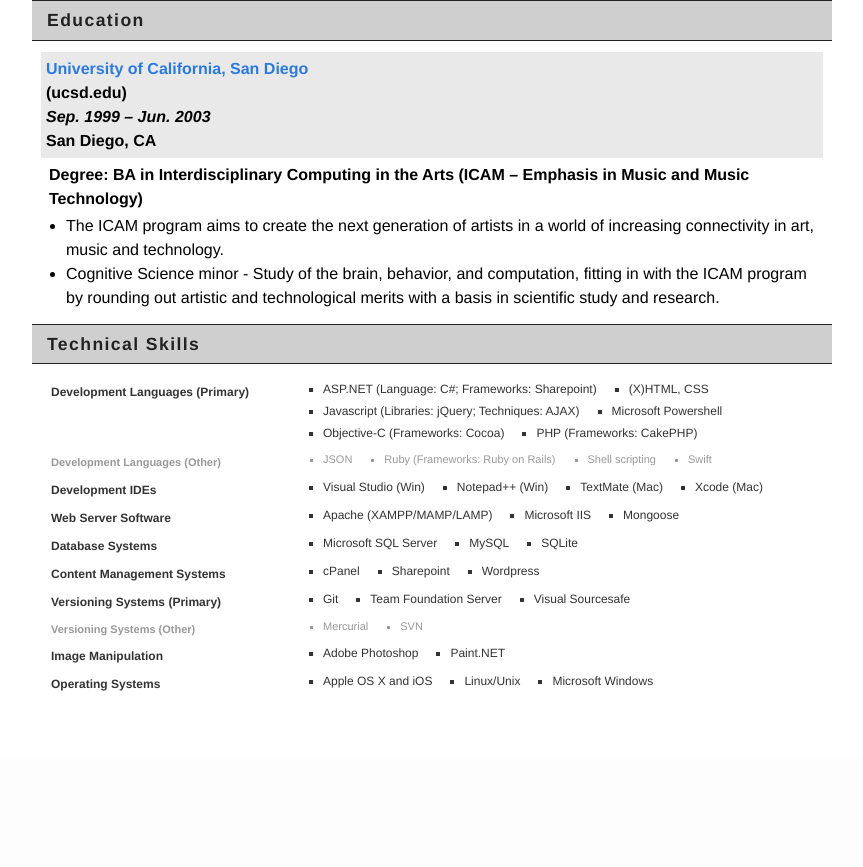
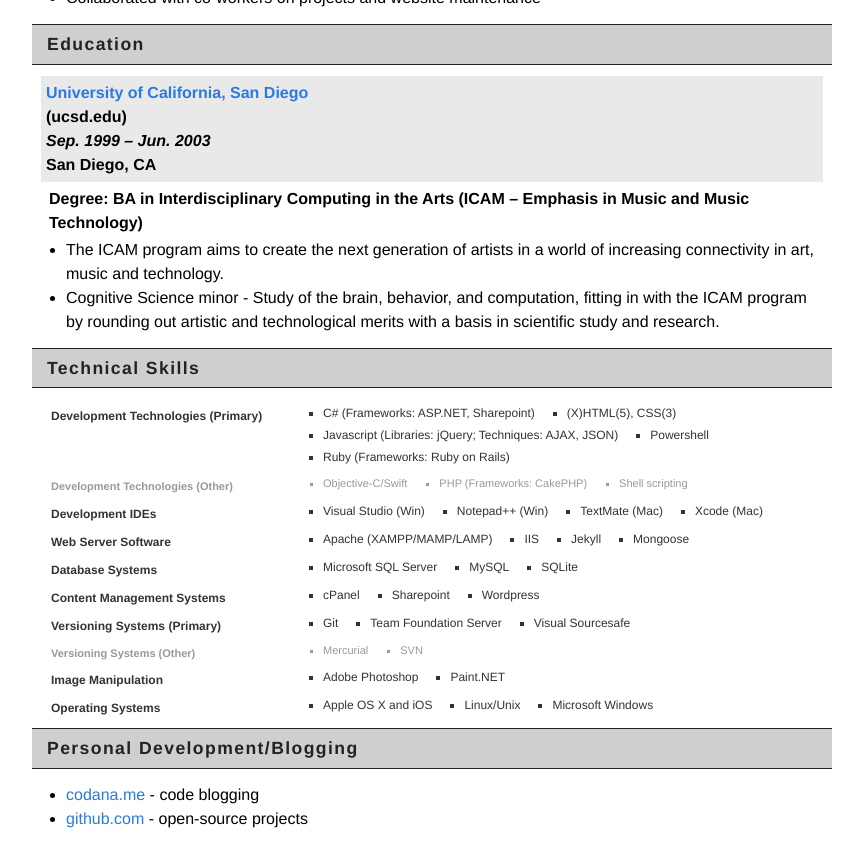
Before and after one commit to michaelchadwick/codana.me, a Jekyll site: the page built from resume/index_print.html, in a window 1280 px wide and 900 px high, scrolled down 2351 px. Shown: the top 867 px of the window, without its empty margins (208-1071 px from the left). Built offline with Jekyll 4.4.1, drawn with Linux system fonts in a browser that asks for light colours; before the commit the page ends 3110 px from its top, so only the background shows below that; some of the changed text lies outside the part shown.

Commit message:
updated current job skills, updated dev techs, added blogging links

```diff
--- a/_includes/resume_content_web.html
+++ b/_includes/resume_content_web.html
@@ -173,23 +174,23 @@
 <div class="head">Technical Skills</div>
 <div class="jobdesc">
 
+  <!-- dev tech -->
   <ul class="skills">
-    <li class="first tall">Development Languages (Primary)</li>
-    <li class="first_next">ASP.NET (Language: C#; Frameworks: Sharepoint)</li>
-    <li>(X)HTML, CSS</li>
-    <li>Javascript (Libraries: jQuery; Techniques: AJAX)</li>
-    <li>Microsoft Powershell</li>
-    <li>Objective-C (Frameworks: Cocoa)</li>
-    <li>PHP (Frameworks: CakePHP)</li>
+    <li class="first tall">Development Technologies (Primary)</li>
+    <li class="first_next">C# (Frameworks: ASP.NET, Sharepoint)</li>
+    <li>(X)HTML(5), CSS(3)</li>
+    <li>Javascript (Libraries: jQuery; Techniques: AJAX, JSON)</li>
+    <li>Powershell</li>
+    <li>Ruby (Frameworks: Ruby on Rails)</li>
   </ul>
   <ul class="skills other">
-    <li class="first">Development Languages (Other)</li>
-    <li class="first_next">JSON</li>
-    <li>Ruby (Frameworks: Ruby on Rails)</li>
+    <li class="first">Development Technologies (Other)</li>
+    <li class="first_next">Objective-C/Swift</li>
+    <li>PHP (Frameworks: CakePHP)</li>
     <li>Shell scripting</li>
-    <li>Swift</li>
   </ul>
 
+  <!-- dev ides -->
   <ul class="skills">
     <li class="first">Development IDEs</li>
     <li class="first_next">Visual Studio (Win)</li>
@@ -198,13 +199,16 @@
     <li>Xcode (Mac)</li>
   </ul>
 
+  <!-- web servers -->
   <ul class="skills">
     <li class="first">Web Server Software</li>
     <li class="first_next">Apache (XAMPP/MAMP/LAMP)</li>
-    <li>Microsoft IIS</li>
+    <li>IIS</li>
+    <li>Jekyll</li>
     <li>Mongoose</li>
   </ul>
 
+  <!-- dbs -->
   <ul class="skills">
     <li class="first">Database Systems</li>
     <li class="first_next">Microsoft SQL Server</li>
@@ -212,6 +216,7 @@
     <li>SQLite</li>
   </ul>
 
+  <!-- cms -->
   <ul class="skills">
     <li class="first">Content Management Systems</li>
     <li class="first_next">cPanel</li>
@@ -219,6 +224,7 @@
     <li>Wordpress</li>
   </ul>
 
+  <!-- cvs -->
   <ul class="skills">
     <li class="first">Versioning Systems (Primary)</li>
     <li class="first_next">Git</li>
@@ -231,12 +237,14 @@
     <li>SVN</li>
   </ul>
 
+  <!-- img -->
   <ul class="skills">
     <li class="first">Image Manipulation</li>
     <li class="first_next">Adobe Photoshop</li>
     <li>Paint.NET</li>
   </ul>
 
+  <!-- os -->
   <ul class="skills">
     <li class="first">Operating Systems</li>
     <li class="first_next">Apple OS X and iOS</li>
@@ -245,3 +253,13 @@
   </ul>
 
 </div>
+
+<div class="head">Personal Development/Blogging</div>
+<div class="jobdesc">
+
+  <ul>
+    <li><a href="http://codana.me">codana.me</a> - code blogging</li>
+    <li><a href="http://github.com/michaelchadwick">github.com</a> - open-source projects</li>
+  </ul>
+
+</div>
```
Also changed, not shown: other parts of _includes/resume_content_web.html (+2 -1 lines).
